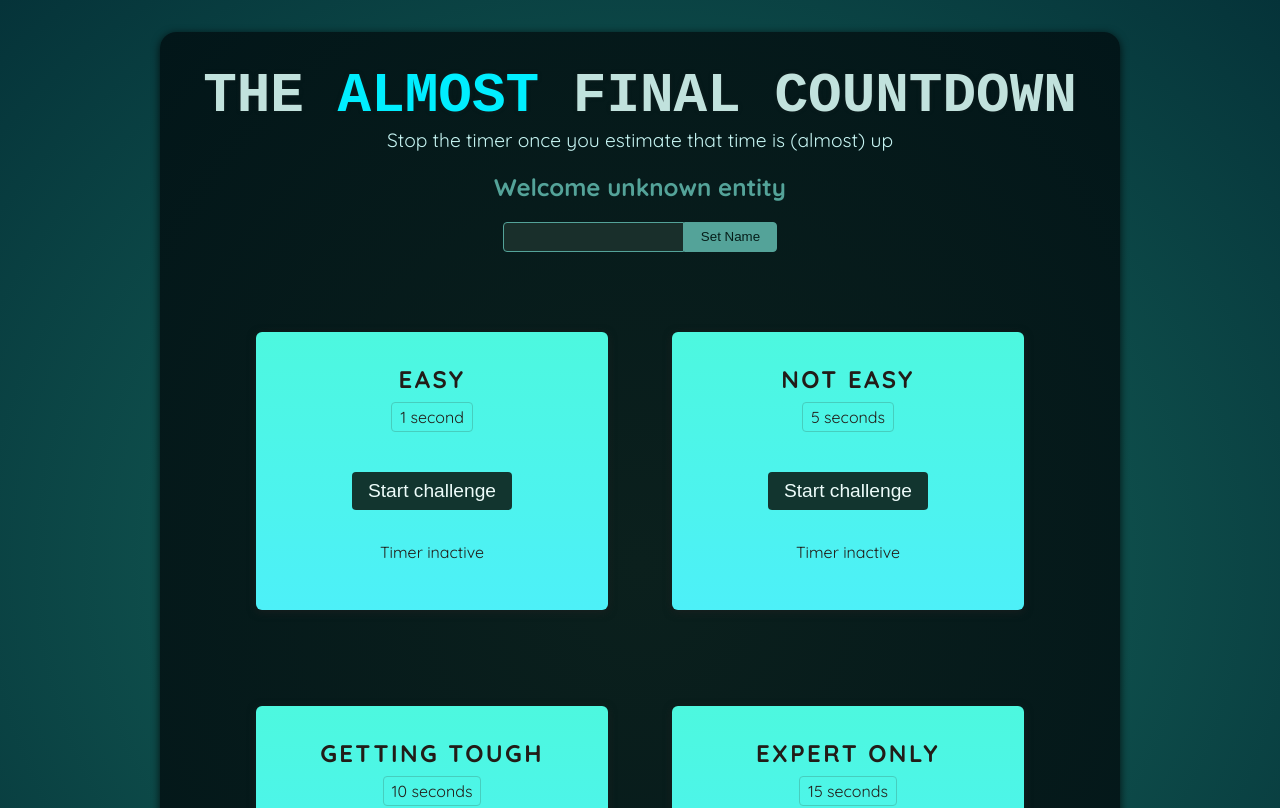
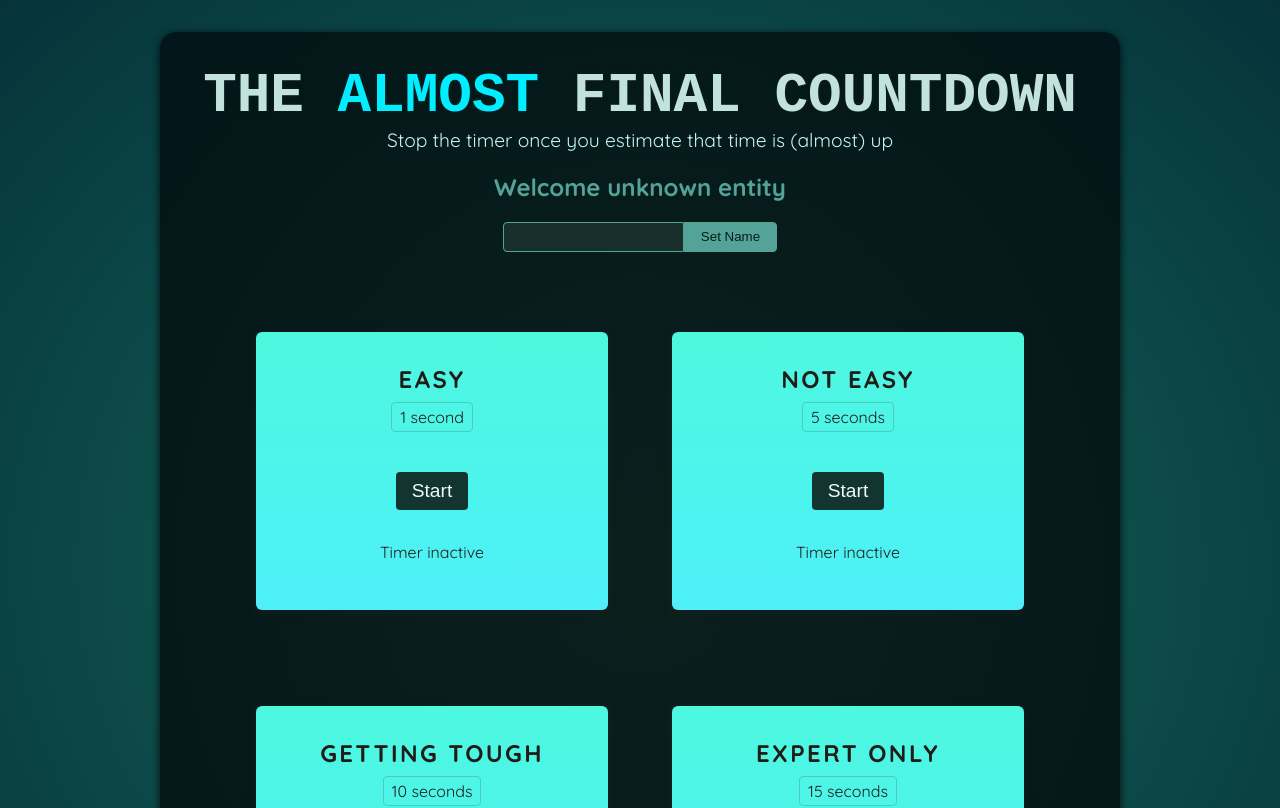
Before and after one commit to Talha-Rasool/React-Ref-Portals, a React (Vite) app: page / in a window 1280 px wide. Shown: the top 808 px of the page. Built offline with nearby package versions, Linux system fonts and the light colour scheme; a web font is replaced by a local one.

Commit message:
`refactor`: refactor code.

```diff
--- a/src/components/TimerChallenge.jsx
+++ b/src/components/TimerChallenge.jsx
@@ -32,7 +32,7 @@ export default function TimerChallenge({ title, targetTime }) {
         </p>
         <p>
           <button onClick={timeStarted ? handleFinish : handleStart}>
-            {timeStarted ? "Stop" : "Start"} challenge{" "}
+            {timeStarted ? "Stop": "Start"}
           </button>
         </p>
         <p className={timeStarted ? "active" : undefined}>
```
